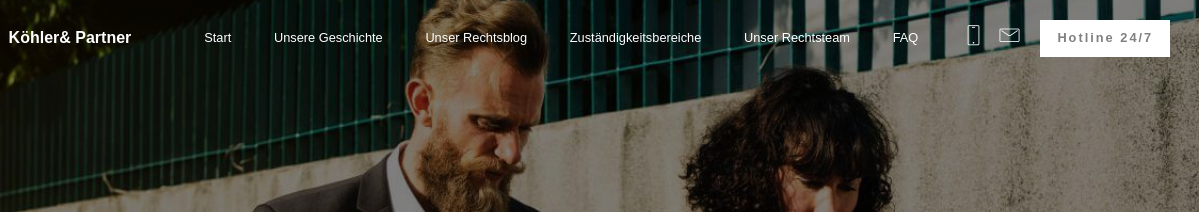
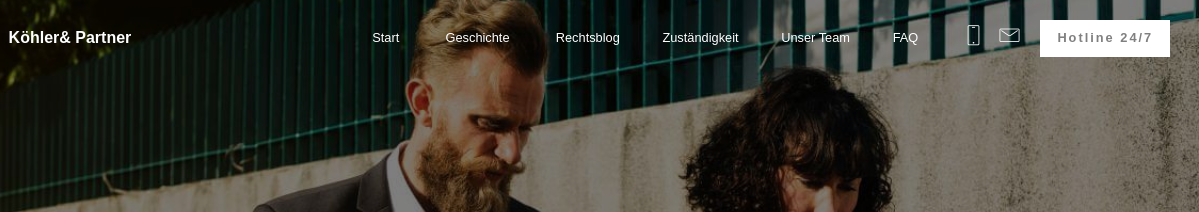
Before and after one commit to Web-Steps/Kanzlei, a plain HTML site: page index.html in a window 1280 px wide. Shown: the top 212 px of the page, 81-1280 px from the left. Drawn offline with Linux system fonts and the light colour scheme; files whose address does not match are found by name; a web font is replaced by a local one.

```diff
--- a/index.html
+++ b/index.html
@@ -52,12 +52,10 @@
             <ul class="navbar-nav nav-dropdown" data-app-modern-menu="true"><li class="nav-item">
                     <a class="nav-link link text-white display-4" href="index.html#header4-1">
                         Start                 </a>
-                </li><li class="nav-item"><a class="nav-link link text-white display-4" href="index.html#slider1-c">
-                        Unsere Geschichte</a></li><li class="nav-item"><a class="nav-link link text-white display-4" href="index.html#features3-3">Unser Rechtsblog</a></li><li class="nav-item"><a class="nav-link link text-white display-4" href="index.html#features1-2">Zuständigkeitsbereiche</a></li>
+                </li><li class="nav-item"><a class="nav-link link text-white display-4" href="index.html#slider1-c">&nbsp;Geschichte</a></li><li class="nav-item"><a class="nav-link link text-white display-4" href="index.html#features3-3">&nbsp;Rechtsblog</a></li><li class="nav-item"><a class="nav-link link text-white display-4" href="index.html#features1-2">Zuständigkeit</a></li>
                 <li class="nav-item">
                     <a class="nav-link link text-white display-4" href="index.html#features2-4">
-                        Unser Rechtsteam
-                    </a>
+                        Unser Team                    </a>
                 </li>
                 <li class="nav-item">
                     <a class="nav-link link text-white display-4" href="index.html#accordion1-7">
@@ -779,7 +777,7 @@
                 <div data-form-alert="" hidden="">
                     Vielen Dank! Ihre Nachricht wurde verschickt!
                 </div>
-                <form class="mbr-form" action="https://mobirise.com/" method="post" data-form-title="Mobirise Form"><input type="hidden" name="email" data-form-email="true" value="XfV2U+fIV78sThKoN72Hh+CHiXn2QiWUcN6wEgUoyhi4LPHqBTCjRH3k2aH5oshxwsIU0cXi5RICDIh1hD6DNx4FydkiaUvIvTPAj1hWbpr7yOnLkYJYkM40rGDietNF">
+                <form class="mbr-form" action="https://mobirise.com/" method="post" data-form-title="Mobirise Form"><input type="hidden" name="email" data-form-email="true" value="hfOfjtX4AUgzl0bSkVZOGdbZh7kNktgn1q91R2g3Sngyatl5YBcABcudXk7wh2SIyMAAhpCOaHWLUeca3vizwru+Jt7Y6e5w2W3iQYuln17DbDnrfyj5kDOiZcVhC7rM">
                     <div class="row row-sm-offset">
                         <div class="col-md-12 multi-horizontal" data-for="name">
                             <div class="form-group">
```
Also changed, not shown: 1 other file.
